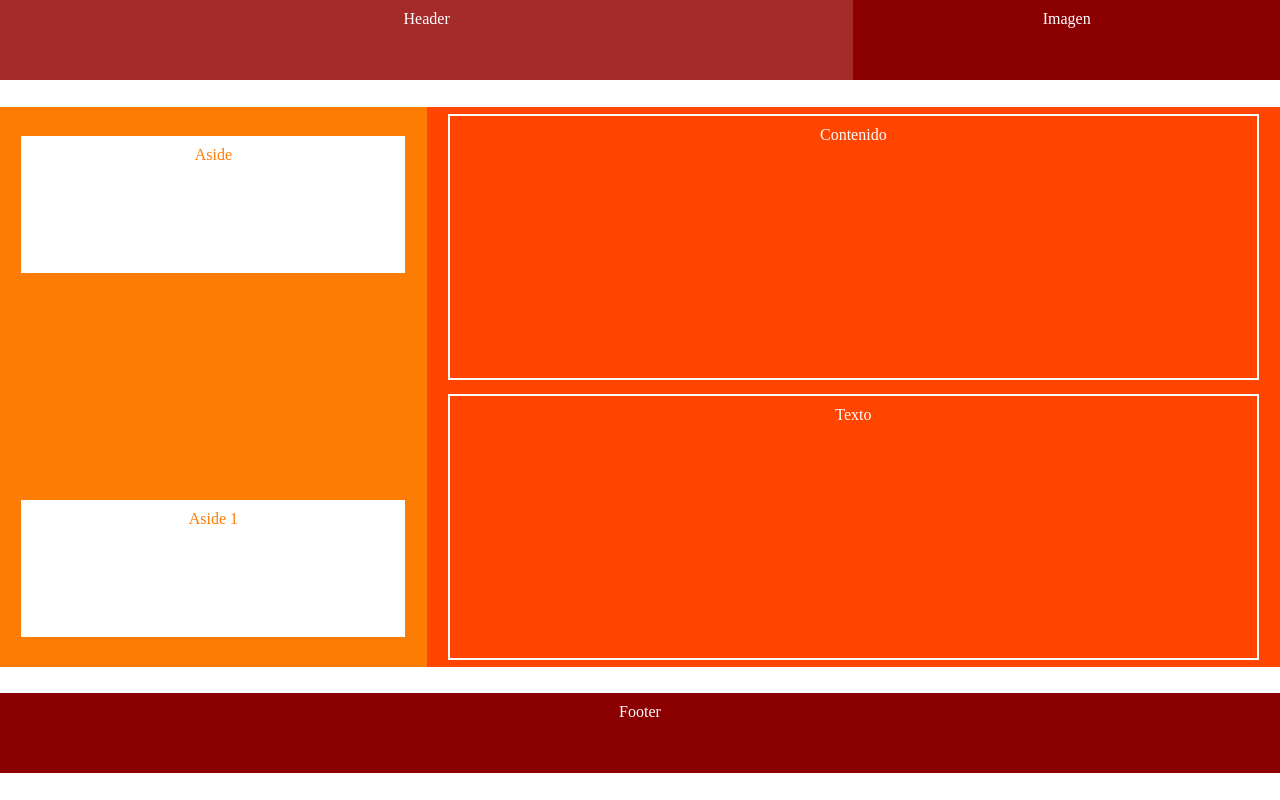
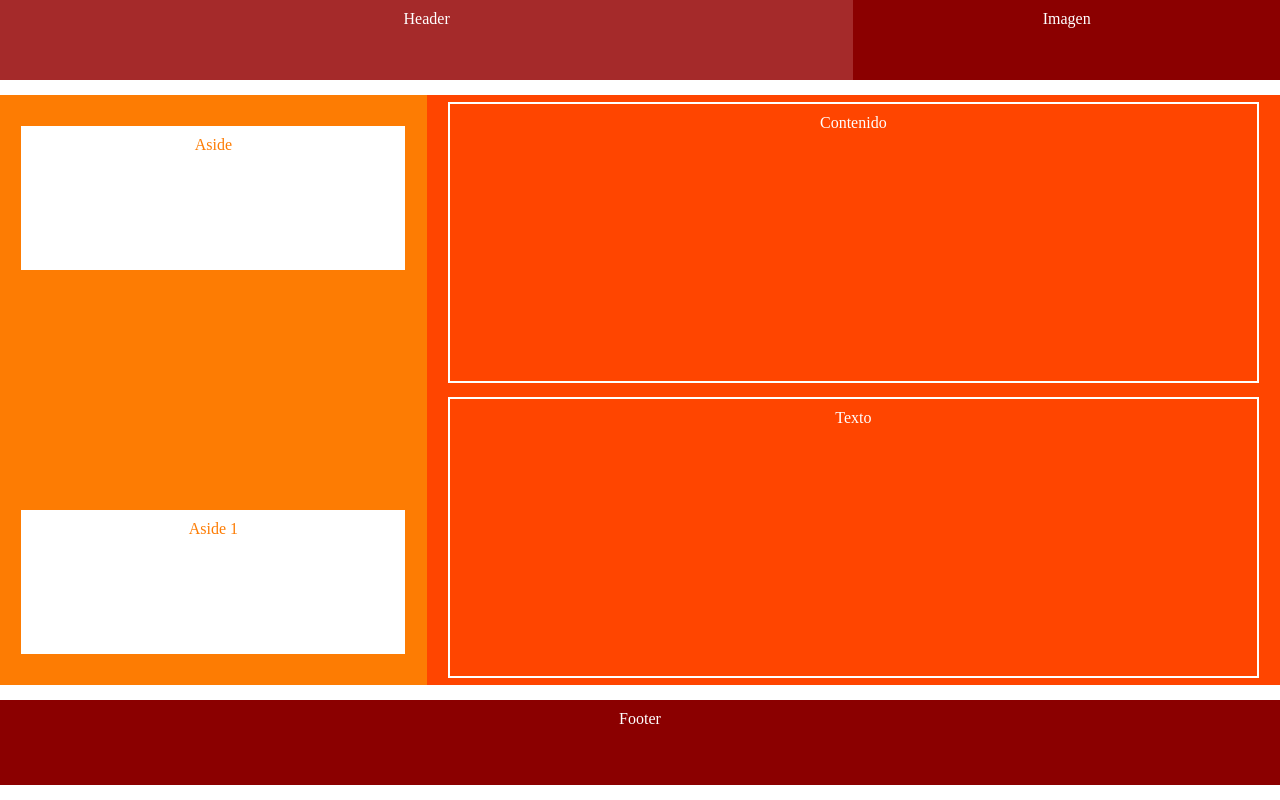
Before and after one commit to feer95/Maquetacion, a plain HTML site: page gridArea.html in a window 1280 px wide. Drawn offline with Linux system fonts and the light colour scheme.

Commit message:
correción

```diff
--- a/gridAreaStyle.css
+++ b/gridAreaStyle.css
@@ -37,7 +37,7 @@
 
 
 .padre2 {
-    height: 560px;
+    height: 590px;
     display: grid;
     grid-template-columns: 1fr 2fr; /* Corrección aquí */
 }
@@ -99,7 +99,7 @@
 
 
 footer {
-    height: 80px;
+    height: 85px;
     background-color:darkred;
     text-align: center;
     color: white;
```
